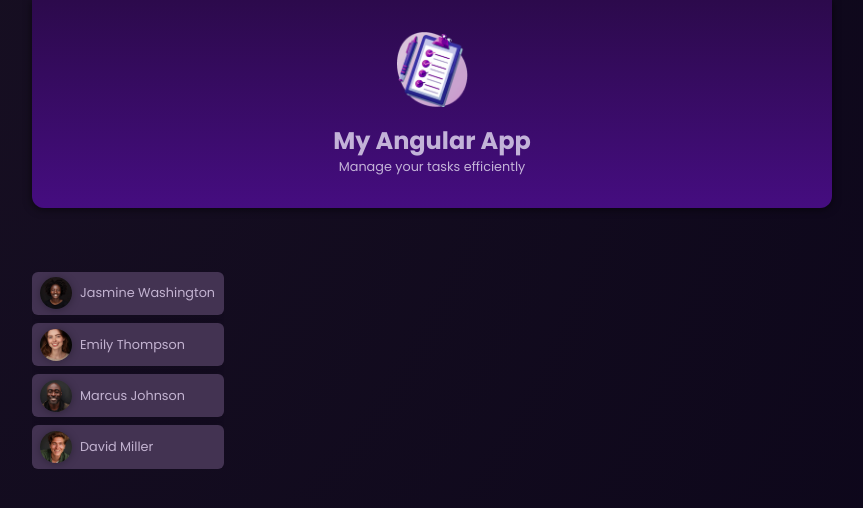
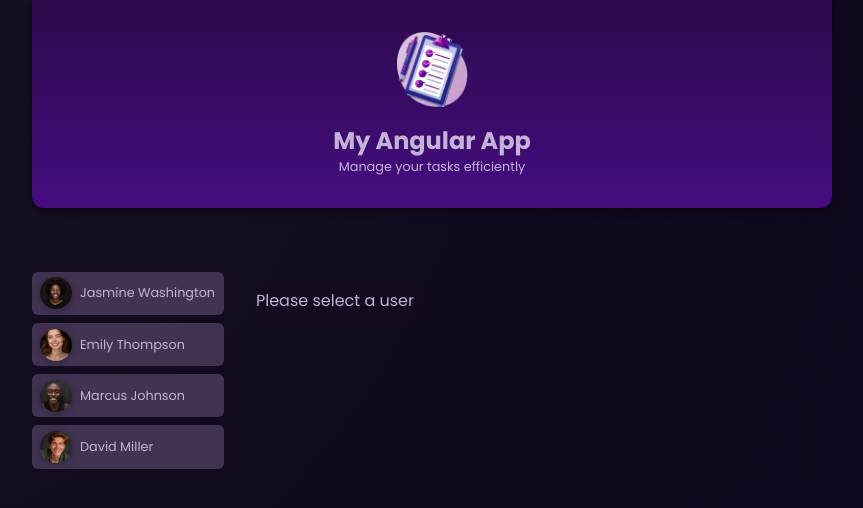
Before and after one commit to disciplinedProgramer009/Angular, an Angular app in the folder Getting Started With Angular/first-angular-app/: page / in a window 1280 px wide. Shown: the top 508 px of the page, without its empty margins (208-1071 px from the left). Built offline with nearby package versions, Linux system fonts and the light colour scheme.

Commit message:
Angular Excercise

```diff
--- a/Getting Started With Angular/first-angular-app/src/app/app.html
+++ b/Getting Started With Angular/first-angular-app/src/app/app.html
@@ -1,6 +1,6 @@
 <app-header />
 <main>
-    <ul id="users" style="list-style-type: none;">
+    <ul id="users">
         <li>
             <app-user [avatar]="user[0].avatar" [name]="user[0].name" [id]="user[0].id" (select)="onSelectUser($event)" />
         </li>
@@ -14,4 +14,5 @@
             <app-user [avatar]="user[3].avatar" [name]="user[3].name" [id]="user[3].id" (select)="onSelectUser($event)" />
         </li>
     </ul>
+    <app-tasks [userName]="selectedUserName" />
 </main>
--- a/Getting Started With Angular/first-angular-app/src/app/app.ts
+++ b/Getting Started With Angular/first-angular-app/src/app/app.ts
@@ -1,20 +1,25 @@
-import { Component, signal } from '@angular/core';
+import { Component, Input, signal } from '@angular/core';
 // import { RouterOutlet } from '@angular/router';
 import { HeaderComponent } from "./header/header";
 import { User } from "./user/user";
 import { DUMMY_USERS } from './dummy-users';
+import { Tasks } from "./tasks/tasks";
 
 @Component({
   selector: 'app-root',
-  imports: [HeaderComponent, User],
+  imports: [HeaderComponent, User, Tasks],
   templateUrl: './app.html',
   styleUrl: './app.css'
 })
 export class App {
   protected readonly title = signal('first-angular-app');
   user = DUMMY_USERS;
+  selectedUserName: string = 'Please select a user';
 
   onSelectUser(id: string) {
-    console.log('Selected user ID:', id);
+    const userSelected = this.user.find(user => user.id === id);
+    if (userSelected) {
+      this.selectedUserName = userSelected.name;
+    }
   }
 }
--- /dev/null
+++ b/Getting Started With Angular/first-angular-app/src/app/tasks/tasks.html
@@ -0,0 +1 @@
+<p>{{ userName }}</p>
--- /dev/null
+++ b/Getting Started With Angular/first-angular-app/src/app/tasks/tasks.ts
@@ -0,0 +1,12 @@
+import { Component, Input, Output } from '@angular/core';
+import { EventEmitter } from '@angular/core';
+
+@Component({
+  selector: 'app-tasks',
+  imports: [],
+  templateUrl: './tasks.html',
+  styleUrl: './tasks.css'
+})
+export class Tasks {
+  @Input({required: true}) userName!: string;
+}
--- a/Getting Started With Angular/first-angular-app/src/app/user/user.ts
+++ b/Getting Started With Angular/first-angular-app/src/app/user/user.ts
@@ -14,8 +14,7 @@ export class User {
   @Input({required : true}) id!: string;
   @Input({required : true}) avatar!: string;
   @Input({required : true}) name!: string;
-  // @Output() select = new EventEmitter();
-  select = output<string>();
+  @Output() select = new EventEmitter<string>();
 
   get imagePath() {
     return 'Users/' + this.avatar;
```
Also changed, not shown: Getting Started With Angular/first-angular-app/src/app/tasks/tasks.css (added).
